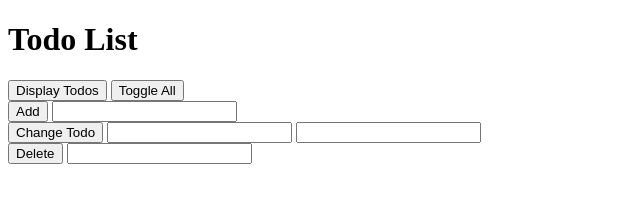
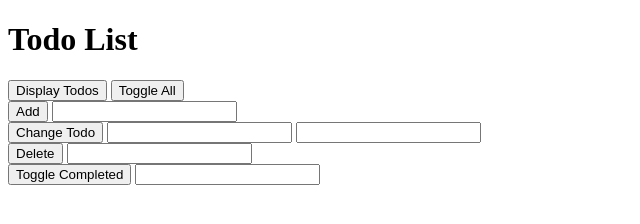
Before and after one commit to reuben-john/watchandcode-projects, a website: page index.html in a window 1280 px wide. Shown: the whole page, without its empty margins (0-640 px from the left). Drawn offline with Linux system fonts and the light colour scheme.

Commit message:
Implement toggleCompleted button

```diff
--- a/index.html
+++ b/index.html
@@ -29,6 +29,11 @@
         <input id="deleteTodoPositionInput" type="number">
     </div>
 
+    <div>
+        <button onclick="handlers.toggleCompleted()">Toggle Completed</button>
+        <input id="toggleCompletedPositionInput" type="number">
+    </div>
+
     <script src="script.js"></script>
 
 </body>
--- a/script.js
+++ b/script.js
@@ -97,5 +97,12 @@ var handlers = {
     );
     todoList.deleteTodo(deleteTodoPositionInput.valueAsNumber);
     deleteTodoPositionInput.value = "";
+  },
+  toggleCompleted: function() {
+    var toggleCompletedPositionInput = document.getElementById(
+      "toggleCompletedPositionInput"
+    );
+    todoList.toggleCompleted(toggleCompletedPositionInput.valueAsNumber);
+    toggleCompletedPositionInput.value = "";
   }
 };
```
